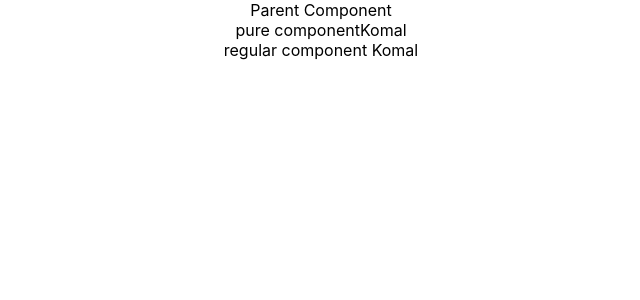
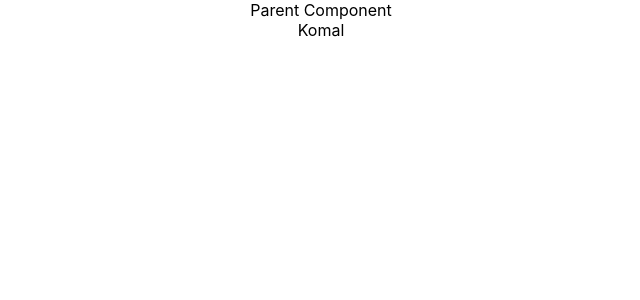
Before and after one commit to komal-jaiswal/ReactJS, a React (Create React App) app: page / in a window 1280 px wide. Shown: the top 300 px of the page, without its empty margins (319-959 px from the left). Built offline with nearby package versions, Linux system fonts and the light colour scheme.

Commit message:
react.memo component example

```diff
--- /dev/null
+++ b/src/components/MemoComponent.js
@@ -0,0 +1,12 @@
+import React from 'react'
+
+function MemoComponent({name}){
+    console.log("rendering the memo component")
+    return(
+        <div>
+            {name}
+        </div>
+    )
+}
+
+export default React.memo(MemoComponent)
--- a/src/components/ParentCompo.js
+++ b/src/components/ParentCompo.js
@@ -1,6 +1,7 @@
 import React, { Component, PureComponent } from 'react'
 import RegComponent from './RegComponent'
 import PureCompo from './PureCompo'
+import MemoComponent from './MemoComponent'
 
 class ParentCompo extends Component {
 
@@ -23,8 +24,9 @@ class ParentCompo extends Component {
         return (
             <div>
                 Parent Component
-                <PureCompo name={this.state.name}></PureCompo>
-                <RegComponent name={this.state.name}></RegComponent>
+                <MemoComponent name={this.state.name}></MemoComponent>
+                {/* <PureCompo name={this.state.name}></PureCompo>
+                <RegComponent name={this.state.name}></RegComponent> */}
             </div>
         )
     }
```
